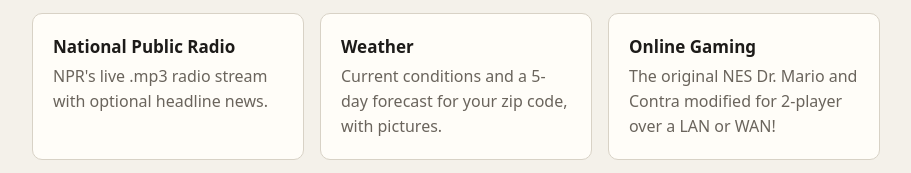
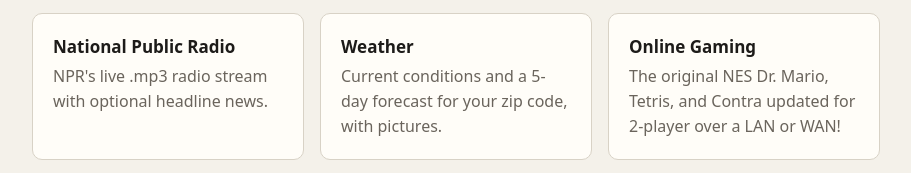
Before and after one commit to Armitage64/nesp32, a plain HTML site: page web/product/index.html in a window 1280 px wide. Shown: the part 1372-1545 px from the top of the page, without its empty margins (184-1095 px from the left). Drawn offline with Linux system fonts and the light colour scheme; files that its build step writes are made by us from their sources; files whose address does not match are found by name.

Commit message:
Added Tetris to the games list

```diff
--- a/web/product/index.html
+++ b/web/product/index.html
@@ -56,7 +56,7 @@
     <div class="card"><h3>Weather</h3>
       <p>Current conditions and a 5-day forecast for your zip code, with pictures.</p></div>
     <div class="card"><h3>Online Gaming</h3>
-      <p>The original NES Dr. Mario and Contra modified for 2-player over a LAN or WAN!</p></div>
+      <p>The original NES Dr. Mario, Tetris, and Contra updated for 2-player over a LAN or WAN!</p></div>
     <div class="card"><h3>Setup</h3>
       <p>Configure Wi-Fi/USB and test connectivity directly from the console.</p></div>
     <div class="card"><h3>Throughput Test</h3>
```
